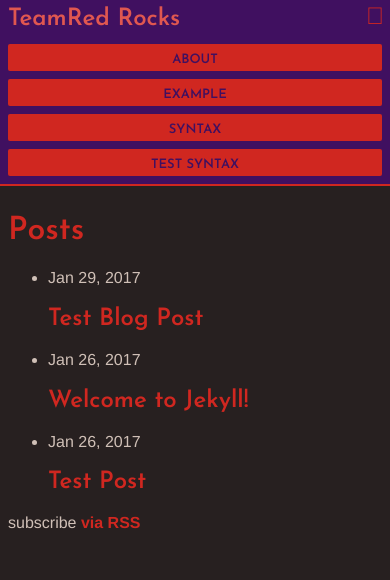
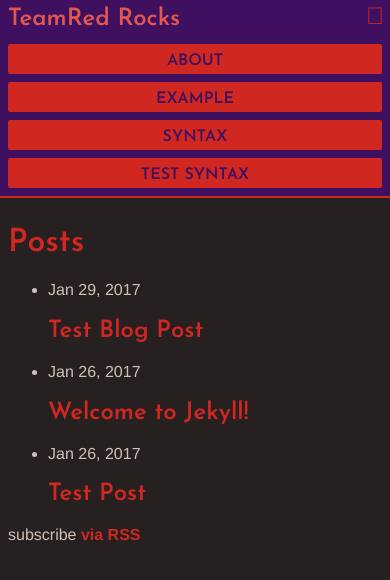
Before and after one commit to studley13/studley13.github.io, a Jekyll site: the page built from index.md, in a window 390 px wide. Shown: the top 580 px of the page. Built offline with Jekyll 4.4.1, drawn with Linux system fonts in a browser that asks for light colours; some web fonts are replaced.

Commit message:
Tablet sized buttons

```diff
--- a/_sass/teamred/mixin.scss
+++ b/_sass/teamred/mixin.scss
@@ -18,6 +18,10 @@
     font-size: 13px;
     font-weight: $bold-weight;
 
+    @include device($on-tablet) {
+        font-size: 16px;
+    }
+
     &:hover {
         background-color: $primary-light;
     }
```
